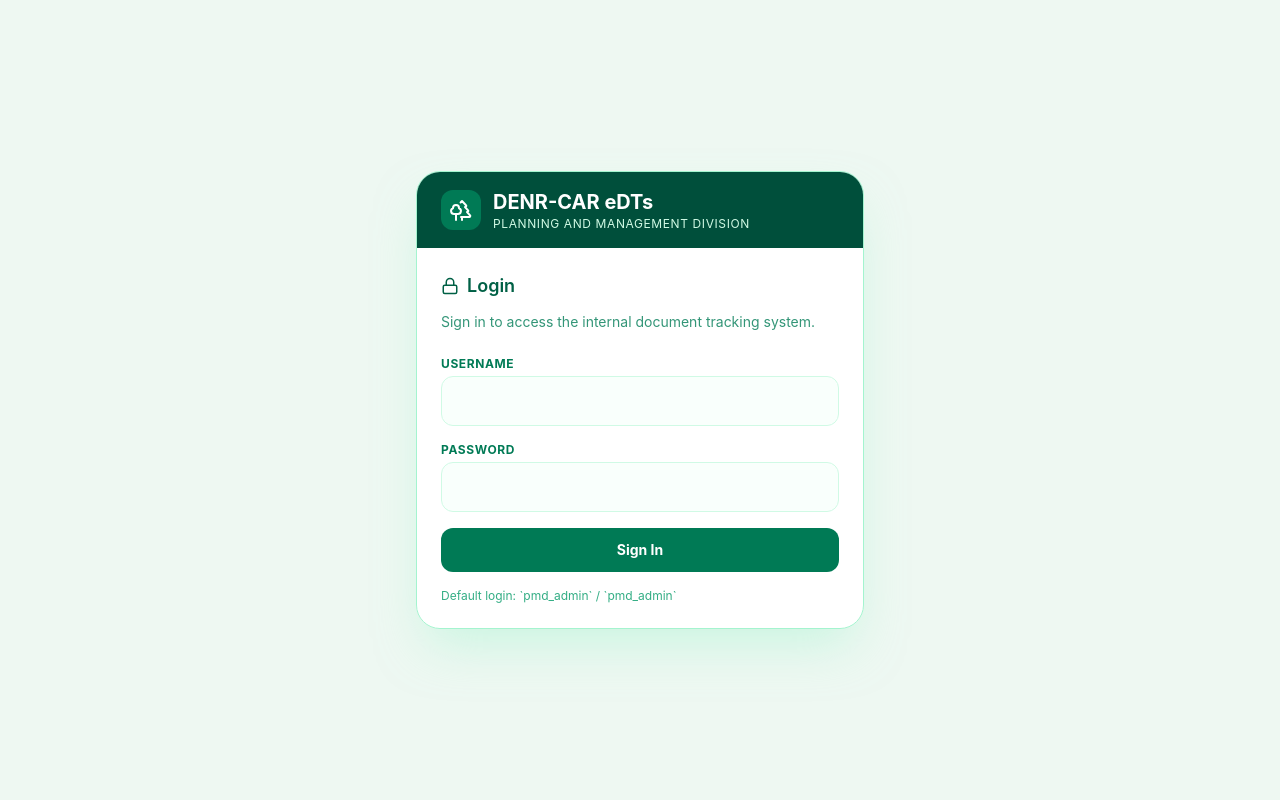
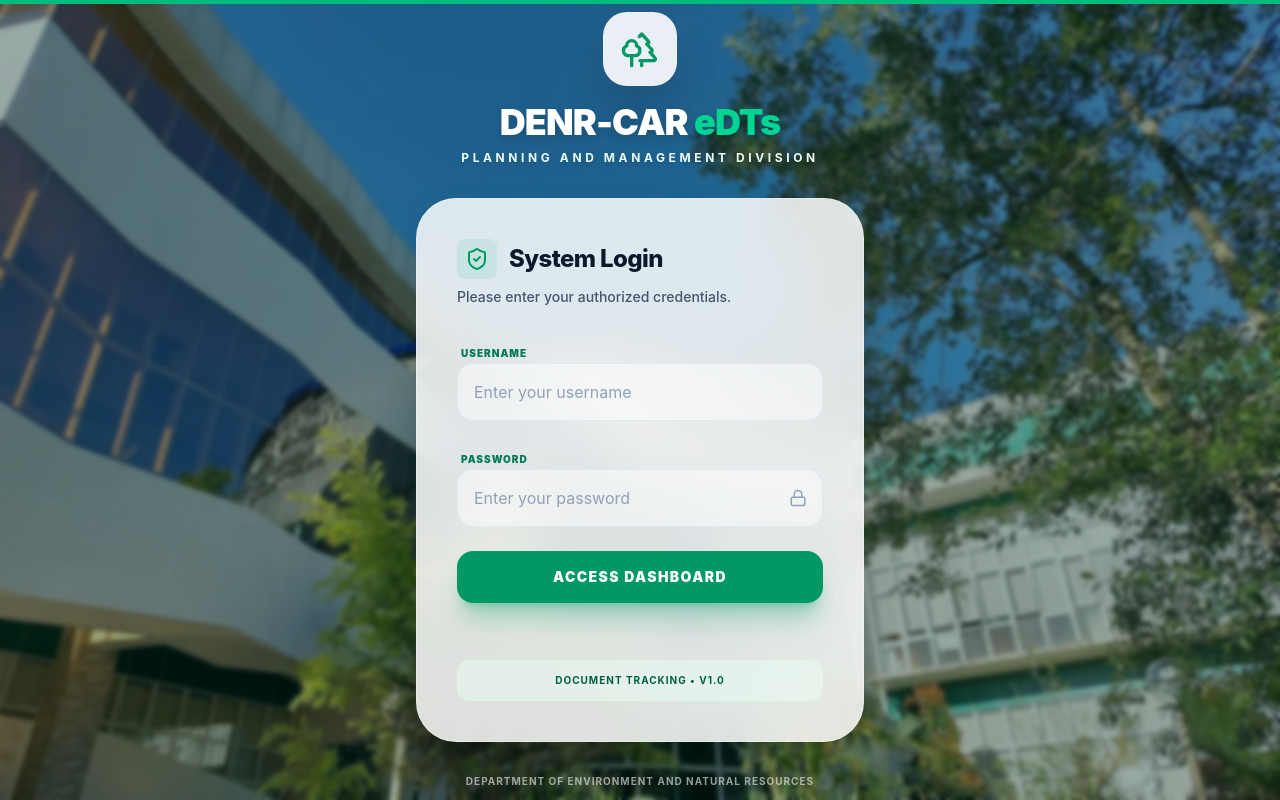
Before and after one commit to UrLnot/intern_edats, a Next.js app: page /login in a window 1280 px wide. Built offline with nearby package versions, Linux system fonts and the light colour scheme.

Commit message:
fixed depracated  middleware and revised login design

```diff
--- a/src/app/login/page.tsx
+++ b/src/app/login/page.tsx
@@ -2,7 +2,7 @@
 
 import { useState } from 'react';
 import { useRouter } from 'next/navigation';
-import { Lock, Trees } from 'lucide-react';
+import { Lock, Trees, ShieldCheck } from 'lucide-react';
 
 export default function LoginPage() {
   const router = useRouter();
@@ -40,34 +40,49 @@
   };
 
   return (
-    <main className="min-h-screen bg-emerald-50/50 dark:bg-emerald-950/20 flex items-center justify-center px-4">
-      <div className="w-full max-w-md rounded-3xl border border-emerald-200 dark:border-emerald-800 bg-white/95 dark:bg-emerald-900/70 shadow-2xl shadow-emerald-200/50 dark:shadow-none backdrop-blur-sm overflow-hidden">
-        <div className="bg-emerald-900 px-6 py-4 text-white">
-          <div className="flex items-center gap-3">
-            <div className="rounded-xl bg-emerald-700 p-2">
-              <Trees size={24} />
-            </div>
-            <div>
-              <h1 className="text-xl font-bold">DENR-CAR eDTs</h1>
-              <p className="text-xs uppercase tracking-wider text-emerald-100">Planning and Management Division</p>
-            </div>
+    <main
+      className="min-h-screen flex flex-col items-center justify-center px-4 relative overflow-hidden"
+      style={{
+        backgroundImage: 'url("/image.png")',
+        backgroundSize: 'cover',
+        backgroundPosition: 'center',
+      }}
+    >
+      {/* Darkened Overlay for readability */}
+      <div className="absolute inset-0 bg-emerald-950/40 backdrop-blur-[2px]"></div>
+
+      {/* Top Accent Line */}
+      <div className="absolute top-0 left-0 w-full h-1 bg-emerald-500 z-20"></div>
+
+      <div className="w-full max-w-md z-10">
+        <div className="text-center mb-8">
+          <div className="inline-flex items-center justify-center p-4 bg-white/90 dark:bg-slate-900/90 rounded-3xl shadow-2xl backdrop-blur-md mb-4 border border-white/20">
+            <Trees className="text-emerald-600" size={40} />
           </div>
+          <h1 className="text-4xl font-black text-white tracking-tight drop-shadow-lg">
+            DENR-CAR <span className="text-emerald-400">eDTs</span>
+          </h1>
+          <p className="text-xs font-bold text-emerald-50 mt-2 uppercase tracking-[0.3em] drop-shadow-md">
+            Planning and Management Division
+          </p>
         </div>
 
-        <div className="p-6">
-          <div className="mb-6">
-            <div className="mb-3 flex items-center gap-2 text-emerald-800 dark:text-emerald-100">
-              <Lock size={18} />
-              <h2 className="text-lg font-semibold">Login</h2>
+        <div className="bg-white/85 dark:bg-slate-900/85 rounded-[2.5rem] p-10 shadow-2xl backdrop-blur-xl border border-white/30 dark:border-slate-800/50">
+          <div className="mb-8">
+            <div className="flex items-center gap-3 text-slate-900 dark:text-white mb-2">
+              <div className="p-2 bg-emerald-500/10 rounded-lg">
+                <ShieldCheck className="text-emerald-600 dark:text-emerald-400" size={24} />
+              </div>
+              <h2 className="text-2xl font-extrabold tracking-tight">System Login</h2>
             </div>
-            <p className="text-sm text-emerald-700/80 dark:text-emerald-200/80">
-              Sign in to access the internal document tracking system.
+            <p className="text-sm font-medium text-slate-600 dark:text-slate-400">
+              Please enter your authorized credentials.
             </p>
           </div>
 
-          <form onSubmit={handleSubmit} className="space-y-4">
-            <div>
-              <label className="mb-1 block text-xs font-bold uppercase tracking-wider text-emerald-700 dark:text-emerald-300">
+          <form onSubmit={handleSubmit} className="space-y-6">
+            <div className="space-y-2">
+              <label className="text-[10px] font-black uppercase tracking-widest text-emerald-700 dark:text-emerald-400 ml-1">
                 Username
               </label>
               <input
@@ -75,25 +90,30 @@
                 value={username}
                 onChange={(event) => setUsername(event.target.value)}
                 required
-                className="w-full rounded-xl border border-emerald-100 bg-emerald-50/30 p-3 text-emerald-900 outline-none transition-all focus:ring-2 focus:ring-emerald-500 dark:border-emerald-800 dark:bg-emerald-950/30 dark:text-emerald-50"
+                placeholder="Enter your username"
+                className="w-full rounded-2xl border border-slate-200 bg-white/50 p-4 text-slate-900 outline-none transition-all focus:ring-2 focus:ring-emerald-500 focus:border-transparent dark:border-slate-700 dark:bg-slate-800/50 dark:text-white placeholder:text-slate-400"
               />
             </div>
 
-            <div>
-              <label className="mb-1 block text-xs font-bold uppercase tracking-wider text-emerald-700 dark:text-emerald-300">
+            <div className="space-y-2">
+              <label className="text-[10px] font-black uppercase tracking-widest text-emerald-700 dark:text-emerald-400 ml-1">
                 Password
               </label>
-              <input
-                type="password"
-                value={password}
-                onChange={(event) => setPassword(event.target.value)}
-                required
-                className="w-full rounded-xl border border-emerald-100 bg-emerald-50/30 p-3 text-emerald-900 outline-none transition-all focus:ring-2 focus:ring-emerald-500 dark:border-emerald-800 dark:bg-emerald-950/30 dark:text-emerald-50"
-              />
+              <div className="relative">
+                <input
+                  type="password"
+                  value={password}
+                  onChange={(event) => setPassword(event.target.value)}
+                  required
+                  placeholder="Enter your password"
+                  className="w-full rounded-2xl border border-slate-200 bg-white/50 p-4 text-slate-900 outline-none transition-all focus:ring-2 focus:ring-emerald-500 focus:border-transparent dark:border-slate-700 dark:bg-slate-800/50 dark:text-white placeholder:text-slate-400"
+                />
+                <Lock className="absolute right-4 top-1/2 -translate-y-1/2 text-slate-400" size={18} />
+              </div>
             </div>
 
             {error ? (
-              <div className="rounded-xl border border-red-200 bg-red-50 px-3 py-2 text-sm text-red-700 dark:border-red-900/60 dark:bg-red-950/30 dark:text-red-300">
+              <div className="rounded-2xl border border-red-100 bg-red-50/90 p-4 text-sm font-semibold text-red-600 animate-in fade-in slide-in-from-top-1 dark:border-red-900/30 dark:bg-red-900/20 dark:text-red-400">
                 {error}
               </div>
             ) : null}
@@ -101,16 +121,29 @@
             <button
               type="submit"
               disabled={isSubmitting}
-              className="w-full rounded-xl bg-emerald-700 px-4 py-3 text-sm font-bold text-white transition-all hover:bg-emerald-800 disabled:cursor-not-allowed disabled:opacity-70"
+              className="w-full rounded-2xl bg-emerald-600 px-4 py-4 text-sm font-black text-white shadow-xl shadow-emerald-600/30 transition-all hover:bg-emerald-700 hover:shadow-emerald-700/40 active:scale-[0.98] disabled:cursor-not-allowed disabled:opacity-70 uppercase tracking-widest"
             >
-              {isSubmitting ? 'Signing In...' : 'Sign In'}
+              {isSubmitting ? (
+                <span className="flex items-center justify-center gap-2">
+                  <span className="w-4 h-4 border-2 border-white/30 border-t-white rounded-full animate-spin"></span>
+                  Authenticating...
+                </span>
+              ) : 'Access Dashboard'}
             </button>
           </form>
 
-          <p className="mt-4 text-xs text-emerald-600/80 dark:text-emerald-300/70">
-            Default login: `pmd_admin` / `pmd_admin`
-          </p>
+          <div className="mt-8 pt-6 border-t border-slate-200/50 dark:border-slate-800/50">
+            <div className="bg-emerald-50/50 dark:bg-emerald-900/20 rounded-xl p-3 border border-emerald-100/50 dark:border-emerald-800/50">
+              <p className="text-[10px] text-emerald-800 dark:text-emerald-400 font-bold text-center uppercase tracking-widest">
+                Document Tracking &bull; v1.0
+              </p>
+            </div>
+          </div>
         </div>
+
+        <p className="mt-8 text-center text-[10px] font-bold text-white/60 uppercase tracking-widest">
+          Department of Environment and Natural Resources
+        </p>
       </div>
     </main>
   );
--- a/src/middleware.ts
+++ b/src/proxy.ts
@@ -1,7 +1,7 @@
 import { NextRequest, NextResponse } from 'next/server';
 import { SESSION_COOKIE_NAME, getSessionToken } from '@/lib/auth';
 
-export function middleware(request: NextRequest) {
+export function proxy(request: NextRequest) {
   const { pathname } = request.nextUrl;
   const session = request.cookies.get(SESSION_COOKIE_NAME)?.value;
   const isAuthenticated = session === getSessionToken();
@@ -42,7 +42,7 @@
   matcher: [
     /*
      * Match all request paths except for the ones starting with:
-     * - api (handled inside middleware)
+     * - api (handled inside proxy)
      * - _next/static (static files)
      * - _next/image (image optimization files)
      * - favicon.ico (favicon file)
```
Also changed, not shown: public/image.png (added).
